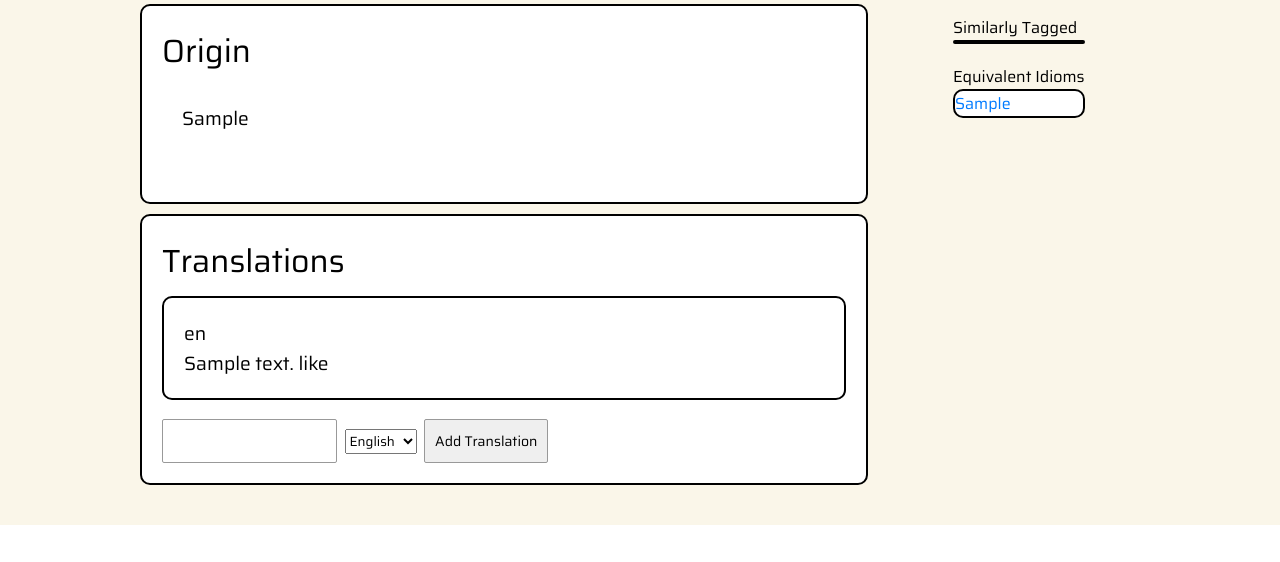
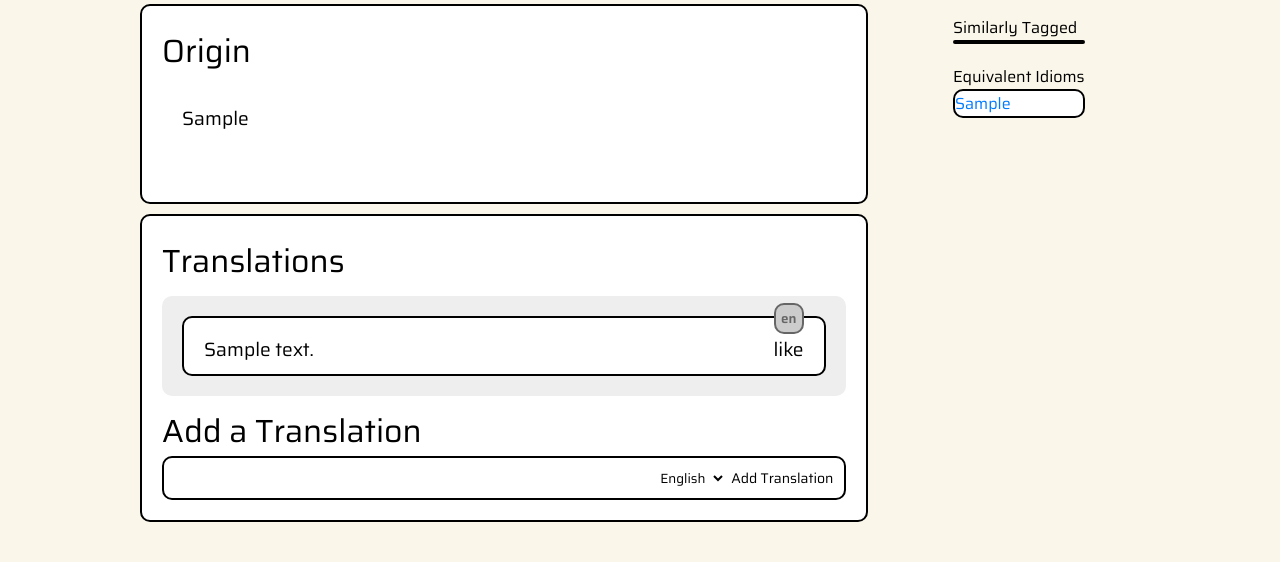
Before and after one commit to ahmadlatif1/idiomastery, a Django app: page /1 in a window 1280 px wide. Shown: the part 370-932 px from the top of the page. Before the commit the page ends 895 px from the top, so only its background shows below. Run offline with Django 5.2, Linux system fonts and the light colour scheme; tables that the repository leaves empty hold one stand-in row (values such as "Sample post"); some web fonts are replaced.

Commit message:
translation front ready

```diff
--- a/idiomastery/app/static/style.css
+++ b/idiomastery/app/static/style.css
@@ -493,10 +493,81 @@ input {
 	flex-flow: column;
 }
 .translationcard{
+	background-color: #eee;
+	border-radius: 10px;
+
 	display: flex;
-	flex-flow: row;
+	flex-flow: column;
+	gap: 10px;
 	padding: 20px;
 	font-size: 0.6em;
+}
+.translationitem{
+	display: flex;
+	flex-flow: column;
+	padding: 0 20px 10px 20px;
+
+}
+
+.translationinner{
+	display: flex;
+	justify-content: space-between;
+
+}
+.addtranslation{
+
+
+	form{
+		display: flex;
+		flex-flow: row;
+
+		padding: 5px;
+		align-items: center;
+
+
+
+
+		input{
+			border: none;
+			background-color: white;
+			height: 30px;
+		}
+		.comment{
+
+			flex-grow: 1;
+			margin-right: 5px;
+		}
+		select{
+			margin-top: 0;
+			border: none;
+			background-color: white;
+		}
+		.translationsubmit{
+
+			height: 30px;
+			padding: 0 5px;
+			margin: 0;
+			text-align: center;
+			cursor: pointer;
+
+
+			&&:hover{
+				background-color: #ccc	;
+			}
+		}
+	}
+}
+.languagelabel{
+	border: 2px solid #666;
+	color: #666;
+	font-weight: 600;
+	background-color: #ccc;
+	border-radius: 10px;
+	padding: 3px 5px;
+	font-size: 0.7em;
+	width: fit-content;
+	align-self: flex-end;
+	margin-top: -15px;
 }
 
 .aboutcontent{
--- a/idiomastery/app/templates/details.html
+++ b/idiomastery/app/templates/details.html
@@ -81,13 +81,13 @@
                 <span class="translationtitle">Translations</span>
 
                     {% if translations != 'none' %}
-                    <div class="translationcard card">
+                    <div class="translationcard">
 
                         {% for item in translations %}
-                    <div class="translationitem">
+                        <div class="translationitem card">
 
-                        <div>{{item.language}}</div>
-                        <div>
+                            <div class="languagelabel">{{item.language}}</div>
+                            <div class="translationinner">
                                 <span>{{item.text}}</span>
                                 <span>like</span>
 
@@ -98,9 +98,10 @@
                     {% endif %}
 
                 <div class="addtranslation">
-                    <form action="/{{idiom.id}}/addtranslation" method="POST">
+                    <span>Add a Translation</span>
+                    <form class="card" action="/{{idiom.id}}/addtranslation" method="POST">
                         {% csrf_token %}
-                        <input type="text" name="text" >
+                        <input class="comment" type="text" name="text" >
                         {% comment %} add an option dropdown with languages {% endcomment %}
                         <select name="language" id="language">
                             <option value="english">English</option>
@@ -108,7 +109,7 @@
                             <option value="german">German</option>
                             <option value="spanish">Spanish</option>
                         </select>
-                        <input type="submit" value="Add Translation">
+                        <input class="translationsubmit" type="submit" value="Add Translation">
                     </form>
                 </div>
             </div>
```
Lines whose indentation alone changed are shown as unchanged.
